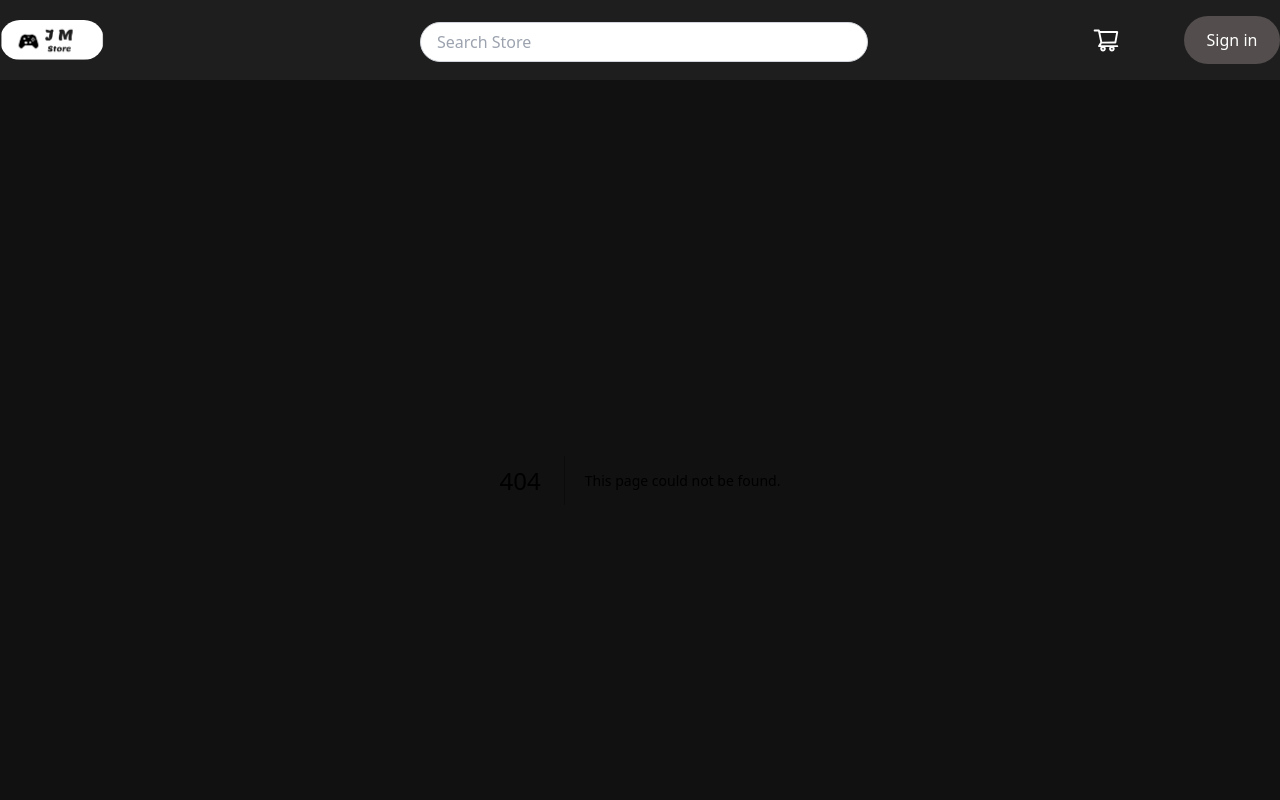
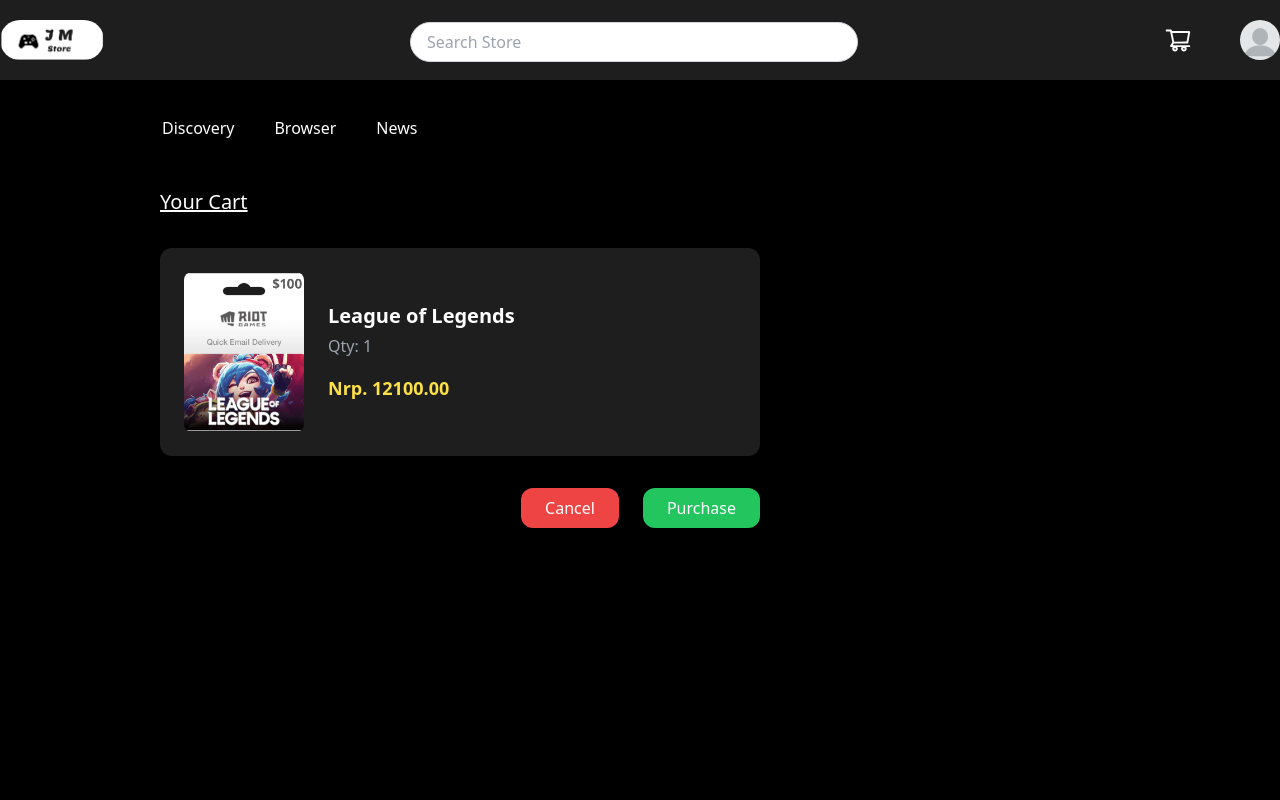
Before and after one commit to pranvking/jms-store, a Next.js app: page /cart in a window 1280 px wide. Before the commit this address had no page. Shown: the top 800 px of the page. Built offline with nearby package versions, Linux system fonts and the light colour scheme.

Commit message:
adding more backend stuff

```diff
--- /dev/null
+++ b/src/app/cart/page.js
@@ -0,0 +1,113 @@
+'use client';
+
+import React, { useState } from 'react';
+import Fakenavbar from '../component/navbar/fakeNav';
+import Link from 'next/link';
+
+const CartPage = () => {
+  const [showCancelModal, setShowCancelModal] = useState(false);
+  const [showPurchaseModal, setShowPurchaseModal] = useState(false);
+  const [cartItem, setCartItem] = useState({
+    name: 'League of Legends',
+    price: '12100.00',
+    img: './images/sliderImages/lol.png',
+    quantity: 1,
+  });
+
+  const handleCancel = () => {
+    setCartItem(null); // remove item
+    setShowCancelModal(false);
+  };
+
+  return (
+    <div className="bg-black min-h-screen text-white">
+      <Fakenavbar />
+
+      <div className="flex text-white gap-10 pl-[138px] py-2 ml-6 mt-7 mb-7">
+        <Link href="/discovery">Discovery</Link>
+        <Link href="/browser">Browser</Link>
+        <Link href="/news">News</Link>
+      </div>
+
+      <div className="ml-40 mt-10">
+        <h2 className="text-white text-xl underline mb-8">Your Cart</h2>
+
+        {cartItem ? (
+          <>
+            <div className="bg-[#1e1e1e] rounded-xl p-6 w-[600px] flex items-center gap-6">
+              <img
+                src={cartItem.img}
+                alt={cartItem.name}
+                className="w-[120px] h-[160px] object-cover rounded-lg"
+              />
+              <div className="flex-1">
+                <h3 className="text-xl font-semibold mb-1">{cartItem.name}</h3>
+                <p className="text-gray-400 mb-4">Qty: {cartItem.quantity}</p>
+                <p className="text-yellow-300 font-bold text-lg">
+                  Nrp. {cartItem.price}
+                </p>
+              </div>
+            </div>
+
+            <div className="flex justify-end gap-6 mt-8 w-[600px]">
+              <button
+                onClick={() => setShowCancelModal(true)}
+                className="px-6 py-2 rounded-xl bg-red-500 hover:bg-red-600 text-white font-medium"
+              >
+                Cancel
+              </button>
+              <button
+                onClick={() => setShowPurchaseModal(true)}
+                className="px-6 py-2 rounded-xl bg-green-500 hover:bg-green-600 text-white font-medium"
+              >
+                Purchase
+              </button>
+            </div>
+          </>
+        ) : (
+          <p className="text-gray-400 text-lg italic">Your cart is empty.</p>
+        )}
+      </div>
+
+      {/* Cancel Modal */}
+      {showCancelModal && (
+        <div className="fixed inset-0 bg-black bg-opacity-50 flex items-center justify-center z-50">
+          <div className="bg-white p-6 rounded-xl text-center w-80 shadow-lg">
+            <h2 className="text-xl font-bold text-red-600 mb-4">
+              Cart Cancelled
+            </h2>
+            <p className="text-gray-700 mb-4">Your cart has been cleared.</p>
+            <button
+              onClick={handleCancel}
+              className="px-4 py-2 bg-blue-500 text-white rounded-lg hover:bg-blue-600"
+            >
+              Close
+            </button>
+          </div>
+        </div>
+      )}
+
+      {/* Purchase Modal */}
+      {showPurchaseModal && (
+        <div className="fixed inset-0 bg-black bg-opacity-50 flex items-center justify-center z-50">
+          <div className="bg-white p-6 rounded-xl text-center w-80 shadow-lg">
+            <h2 className="text-xl font-bold text-green-600 mb-4">
+              Purchase Successful
+            </h2>
+            <p className="text-gray-700 mb-4">
+              Thank you for your purchase! Details sent to your email.
+            </p>
+            <button
+              onClick={() => setShowPurchaseModal(false)}
+              className="px-4 py-2 bg-blue-500 text-white rounded-lg hover:bg-blue-600"
+            >
+              Close
+            </button>
+          </div>
+        </div>
+      )}
+    </div>
+  );
+};
+
+export default CartPage;
--- a/src/app/component/navbar/fakeNav.js
+++ b/src/app/component/navbar/fakeNav.js
@@ -10,7 +10,7 @@
             <div className="flex justify-between items-center h-full">
                 <Link href="/homea"><img src="./images/logo.png" className="h-10 w-30 rounded-full"></img></Link>
                 <Search />
-                <AiOutlineShoppingCart className="h-7 w-7 text-cart   right-40 absolute "/>
+                <Link href="/cart"><AiOutlineShoppingCart className="h-7 w-7 text-cart mr-12 "/></Link>
                 <Link href="/profile"><img src="./images/blank_profile_picture.png" className="h-10 w-30 rounded-full"></img> </Link>
             </div>
         </div>
--- a/src/app/component/navbar/searchBar.js
+++ b/src/app/component/navbar/searchBar.js
@@ -19,7 +19,7 @@
       price: "9500.00",
     },
     "valorant": {
-      img: "./images/sliderImages/valorant.jpg",
+      img: "./images/sliderImages/valorant.png",
       name: "Valorant",
       price: "8700.00",
     },
--- a/src/app/layout.js
+++ b/src/app/layout.js
@@ -10,7 +10,7 @@
   const pathname = usePathname();
 
   // Hide Navbar only on home page "/"
-  const hideNavbar = pathname === "/homea" || pathname === "/profile" ||pathname==="/purchaseMenu";
+  const hideNavbar = pathname === "/homea" || pathname === "/profile" ||pathname==="/purchaseMenu"||pathname==="/cart";
   const hideFooter = pathname === "";
   return (
     <html lang="en">
--- a/src/app/purchaseMenu/page.js
+++ b/src/app/purchaseMenu/page.js
@@ -1,12 +1,29 @@
 "use client";
+
+import React, { useState, useEffect } from "react";
 import { useSearchParams } from "next/navigation";
 import Fakenavbar from "../component/navbar/fakeNav";
 import Link from "next/link";
+
 const Purchase = () => {
   const searchParams = useSearchParams();
   const img = searchParams.get("img");
   const name = searchParams.get("name");
   const price = searchParams.get("price");
+
+  const [showOrderModal, setShowOrderModal] = useState(false);
+  const [showCartPopup, setShowCartPopup] = useState(false);
+  const [selected, setSelected] = useState(false);
+
+  // Auto-close cart popup after 3 seconds
+  useEffect(() => {
+    if (showCartPopup) {
+      const timer = setTimeout(() => {
+        setShowCartPopup(false);
+      }, 3000);
+      return () => clearTimeout(timer);
+    }
+  }, [showCartPopup]);
 
   return (
     <div>
@@ -16,16 +33,103 @@
         <Link href="/browser">Browser</Link>
         <Link href="/news">News</Link>
       </div>
-      <div className="flex ">
-        {img && <img src={img} alt={name} className=" w-[257px] h-[350px] mt-10  mr-24 ml-40 rounded-lg" />}
-        <div>
-            <h2 className="text-white text-3xl mt-10">{name}</h2>
-            <h1 className="text-white text-lg mt-4">Nrp.{price}</h1>
-            <img src="./images/carouselLogo/Buynow.png" className='h-14 w-32 rounded-3xl mt-6 mr-20 '></img>
-            <h2 className="text-white text-lg mt-4">{name} GiftCard | Instant Delivery or within a few selected hours.</h2>
-            <h2 className="text-white text-lg mt-4">{name} INSTANT AUTOMATIC DELIVERY. After payment, you will <br></br>immediately receive a giftcard code in digital form.</h2>
+
+      <div className="flex">
+        {img && (
+          <img
+            src={img}
+            alt={name}
+            className="w-[257px] h-[350px] mt-10 mr-24 ml-40 rounded-lg"
+          />
+        )}
+        <div className="flex flex-col justify-start mt-10">
+          <h2 className="text-white text-3xl">{name}</h2>
+          <h1 className="text-white text-lg mt-4">Nrp. {price}</h1>
+
+          <div className="flex gap-5 mt-4">
+            <button
+              onClick={() => setShowOrderModal(true)}
+              className="rounded-2xl border border-solid border-purpleCustom h-[45px] w-[140px] text-bold text-[20px] text-purpleCustom bg-yellow-100"
+            >
+              Order now
+            </button>
+            <button
+              onClick={() => setShowCartPopup(true)}
+              className="rounded-2xl border border-solid border-purpleCustom h-[45px] w-[140px] text-bold text-[20px] text-purpleCustom bg-yellow-100"
+            >
+              Add to cart
+            </button>
+          </div>
+
+          <h2 className="text-white text-lg mt-4">
+            {name} GiftCard | Instant Delivery or within a few selected hours.
+          </h2>
+          <h2 className="text-white text-lg mt-4">
+            {name} INSTANT AUTOMATIC DELIVERY. After payment, you will <br />
+            immediately receive a gift card code in digital form.
+          </h2>
         </div>
       </div>
+
+      {/* 🔴 Order Now Modal */}
+      {showOrderModal && (
+        <div className="fixed inset-0 bg-black bg-opacity-50 flex items-center justify-center z-50">
+          <div className="bg-white p-6 rounded-2xl shadow-xl text-center w-80">
+            {!selected ? (
+              <>
+                <h2 className="text-xl font-bold mb-4">Choose Payment Method</h2>
+                <div className="flex flex-col gap-4">
+                  <button
+                    onClick={() => setSelected(true)}
+                    className="px-4 py-2 bg-green-500 text-white rounded-lg hover:bg-green-600"
+                  >
+                    Cash on Delivery
+                  </button>
+                  <button
+                    onClick={() => setSelected(true)}
+                    className="px-4 py-2 bg-purple-500 text-white rounded-lg hover:bg-purple-600"
+                  >
+                    eSewa
+                  </button>
+                </div>
+              </>
+            ) : (
+              <>
+                <h2 className="text-xl font-bold mb-4">Order Confirmed</h2>
+                <p className="text-gray-700 mb-6">
+                  Details have been sent to your email.
+                </p>
+                <button
+                  onClick={() => {
+                    setShowOrderModal(false);
+                    setSelected(false);
+                  }}
+                  className="px-4 py-2 bg-blue-500 text-white rounded-lg hover:bg-blue-600"
+                >
+                  Close
+                </button>
+              </>
+            )}
+          </div>
+        </div>
+      )}
+
+      {/* 🟢 Add to Cart Popup */}
+      {showCartPopup && (
+        <div className="fixed inset-0 bg-black bg-opacity-50 flex items-center justify-center z-50">
+          <div className="bg-white p-6 rounded-2xl shadow-xl text-center w-80">
+            <h2 className="text-xl font-bold mb-4 text-green-600">
+              Item has been added to your cart!
+            </h2>
+            <button
+              onClick={() => setShowCartPopup(false)}
+              className="px-4 py-2 bg-blue-500 text-white rounded-lg hover:bg-blue-600"
+            >
+              Close
+            </button>
+          </div>
+        </div>
+      )}
     </div>
   );
 };
```
